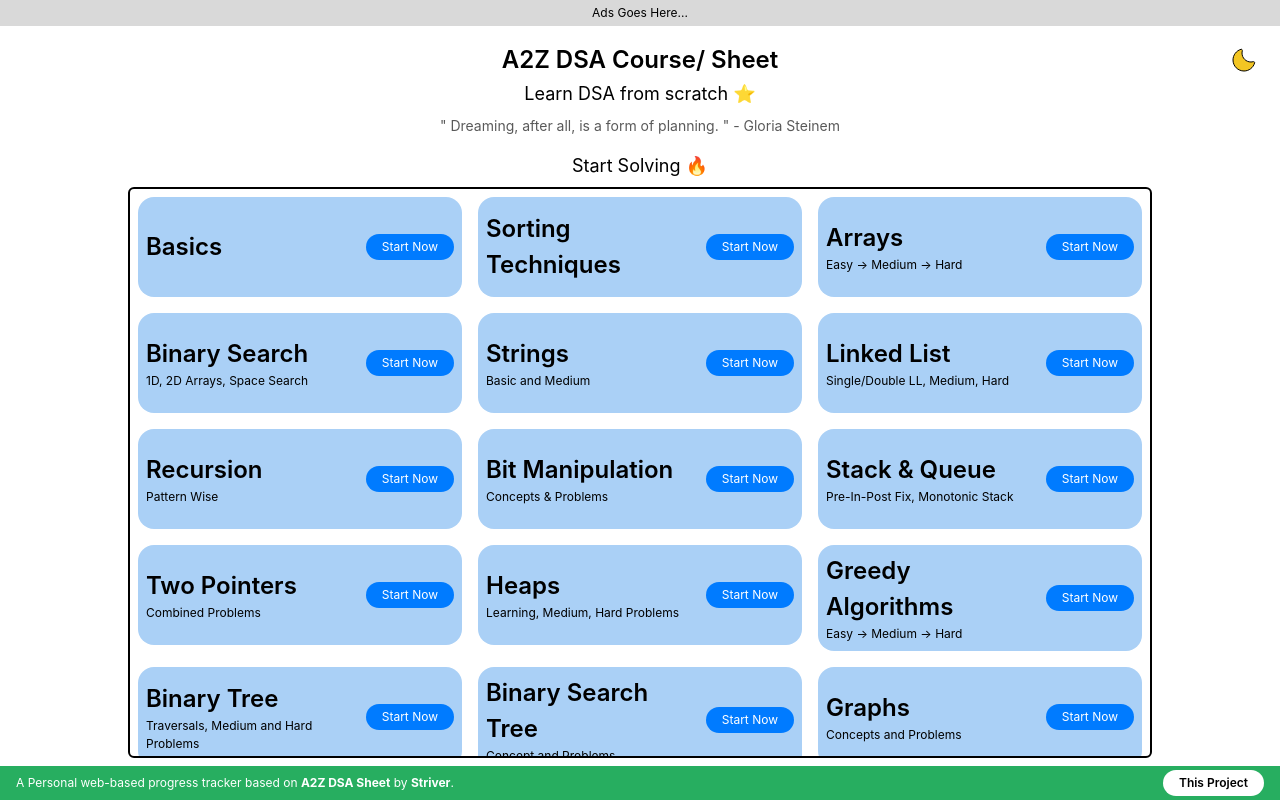
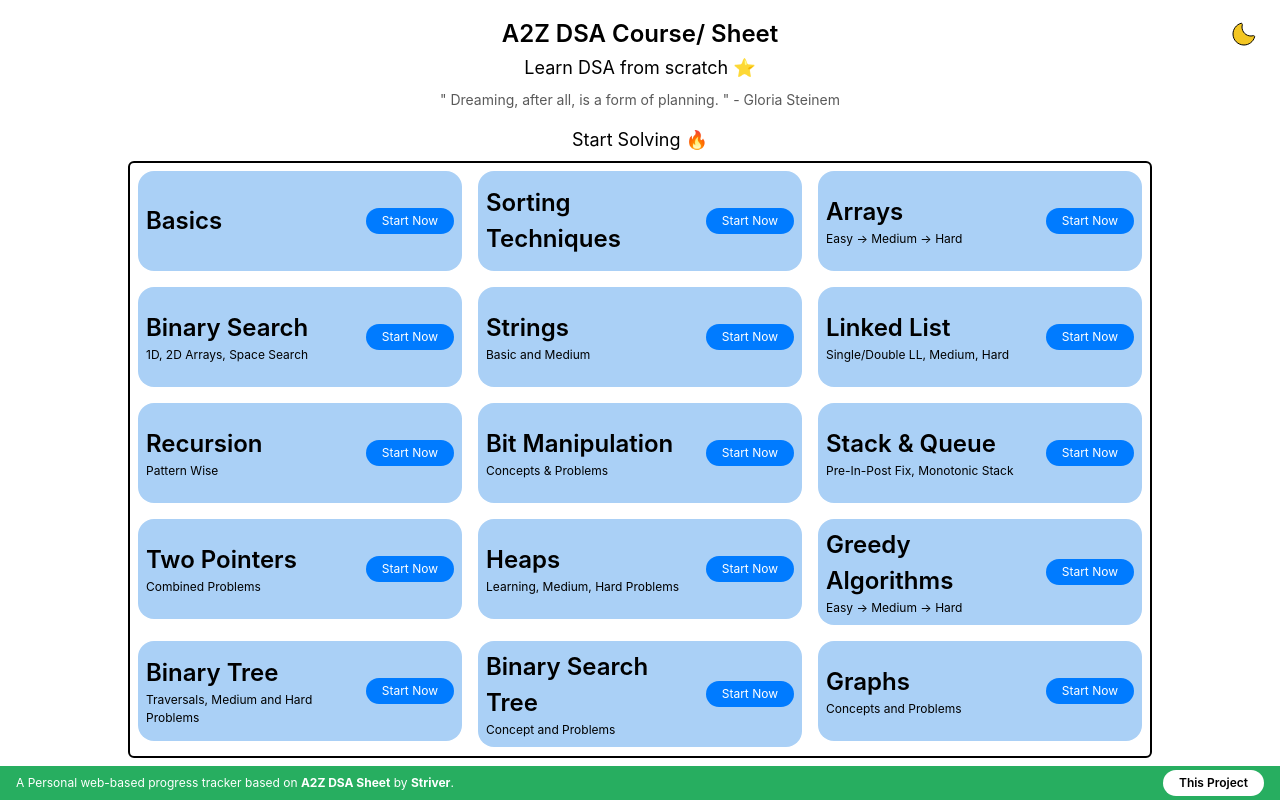
Before and after one commit to aditya-190/a2zdsa, a React (Vite) app: page / in a window 1280 px wide. Built offline with nearby package versions, Linux system fonts and the light colour scheme.

Commit message:
Ads Section Hidden.

```diff
--- a/src/components/header/Ads.jsx
+++ b/src/components/header/Ads.jsx
@@ -5,7 +5,7 @@
     return (
         <Flex
             className={'ads'}
-            display={'flex'}
+            display={'none'}
             w={'100vw'}
             py={1}
             px={4}
```
